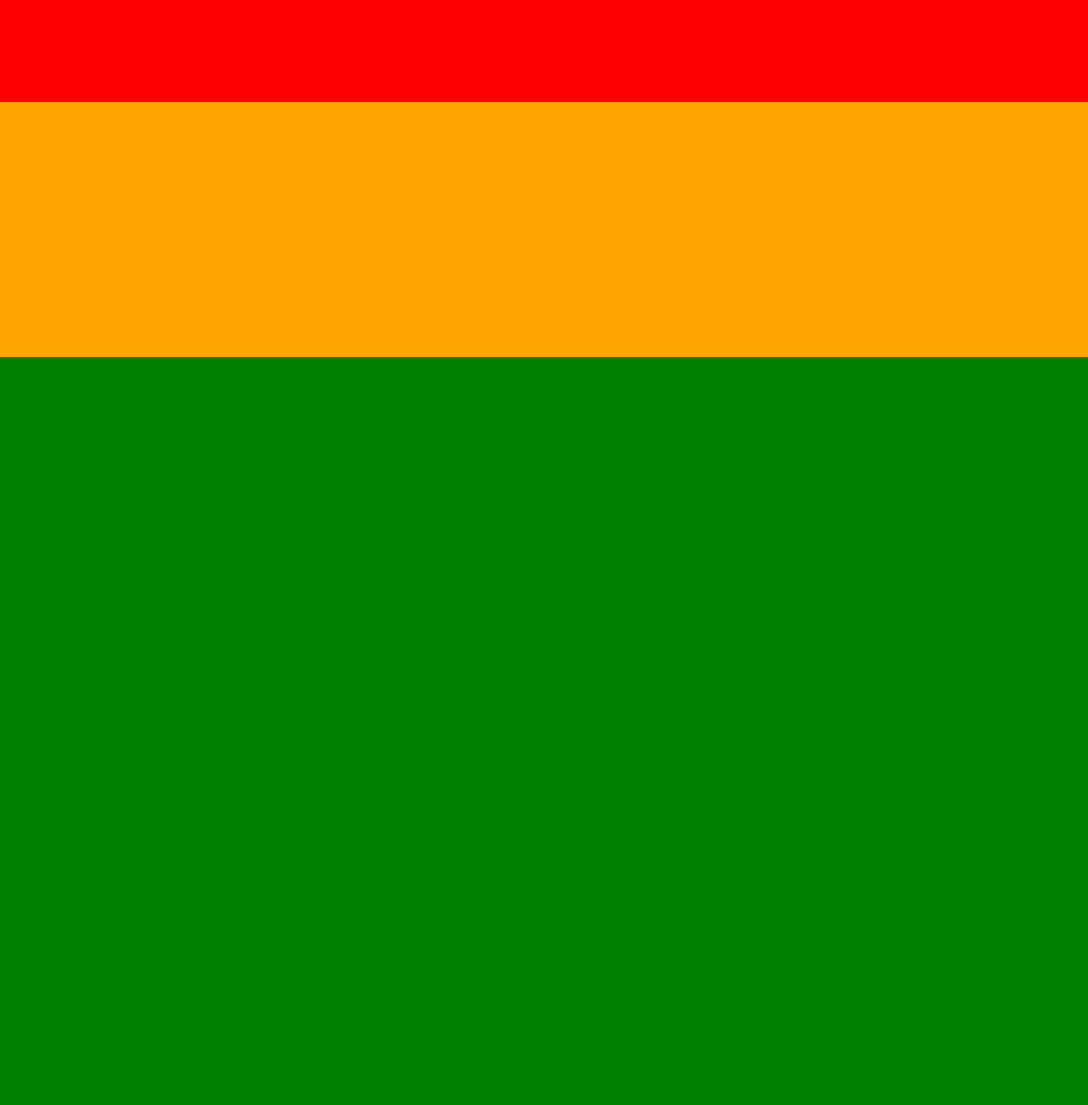
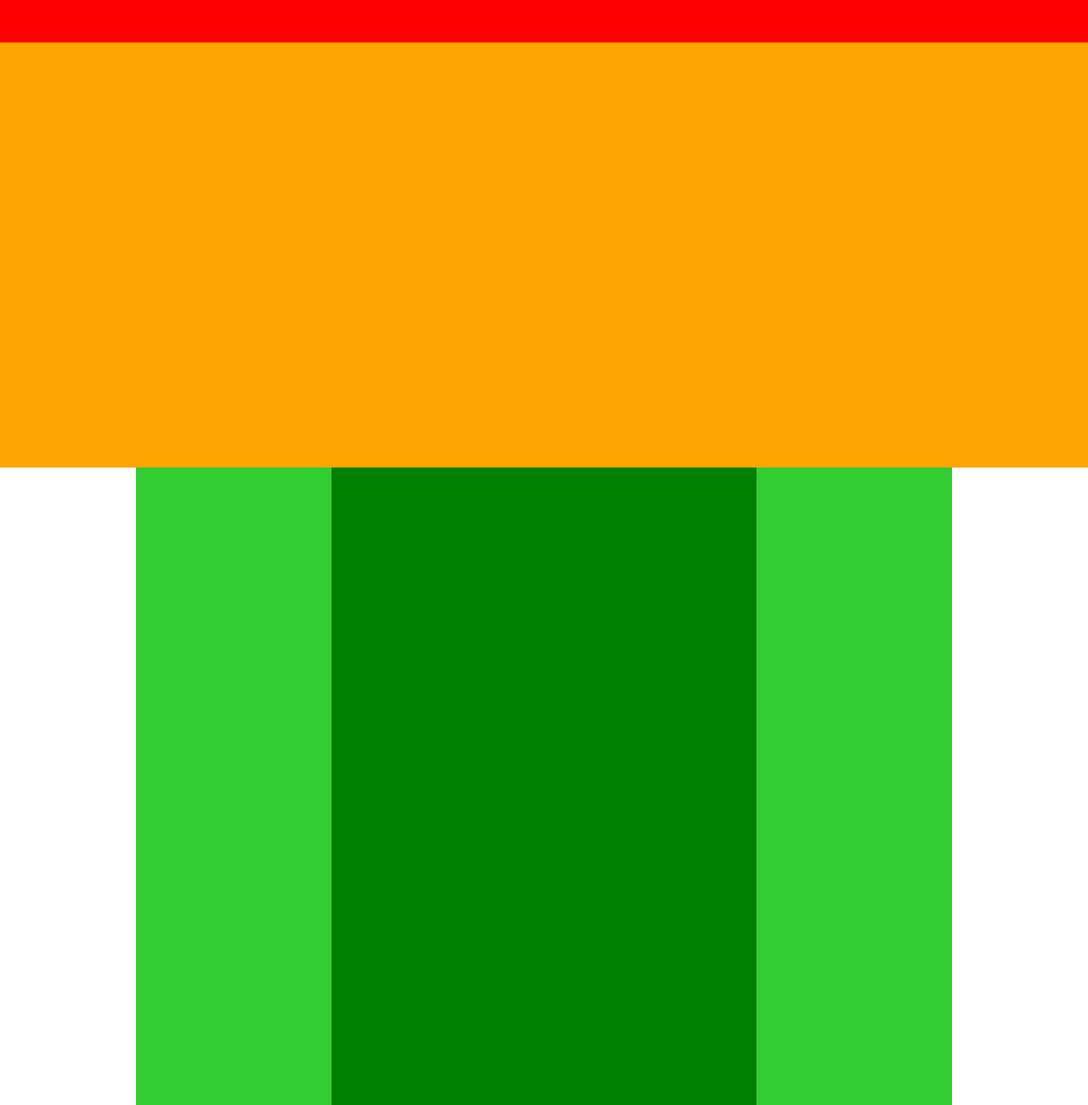
Before and after one commit to kotoura5545/carvan, a plain HTML site: page index.html in a window 1280 px wide. Shown: the top 1300 px of the page at 85% size. Drawn offline with Linux system fonts and the light colour scheme.

Commit message:
[finish] 1-3

```diff
--- a/index.html
+++ b/index.html
@@ -8,12 +8,20 @@
 </head>
 <body>
 	 <!-- header用のdiv -->
-  <div class="header"></div>
+  <div class="header">
+  	<div class="header-top"></div>
+  	<div class="header-bottom"></div>
+  </div>
   <!-- main-visual用のdiv -->
-  <div class="main-visual"></div>
+  <div class="main-visual">
+  	<div class="main-visual-content"></div>
+  </div>
   <!-- main用のdiv -->
-  <div class="main"></div>
+  <div class="main clearfix">
+  	<div class="blog"></div>
+  	<div class="sidebar"></div>
+  </div>
   <!-- footer用のdiv -->
-  <div class="footer"></div>
+  <div class="footer clearfix"></div>
 </body>
 </html>
--- a/style.css
+++ b/style.css
@@ -3,29 +3,34 @@
   padding: 0;
   box-sizing: border-box;
 }
+.clearfix::after {
+	content:"";
+	display:block;
+	clear:both;
+}
 .header {
-  width: 100%; /* 横幅いっぱい */
-  height: 120px; /* 高さ120px */
+  width: 100%;
+  height: 50px; /* 高さ120px */
   background-color: red; /* 背景赤色 */
-}
-.header-top{
-	width: 100%;
-	height: 120px;
-	background-color: hotpink;
 }
 .main-visual {
   width: 100%; /* 横幅 */
-  height: 300px; /* 高さ */
+  height: 500px; /* 高さ */
   background-color: orange; /* 背景色 */
 }
 .main {
-  width: 100%; /* 横幅 */
-  height: 1400px; /* 高さ（多めに設定） */
-  background-color: green; /* 背景色 */
+  width: 960px; /* 横幅 */
+  background-color: limegreen; /* 背景色 */
+  margin: 0 auto;
 	 }
+.blog {
+  width: 500px;
+  height: 1400px;
+  background-color: green;
+  margin: 0 230px;
+}
 .footer{
 	width: 100%;
-	height: 120%;
+	height: 100px;
 	background-color: blue;
 }
-}
```
